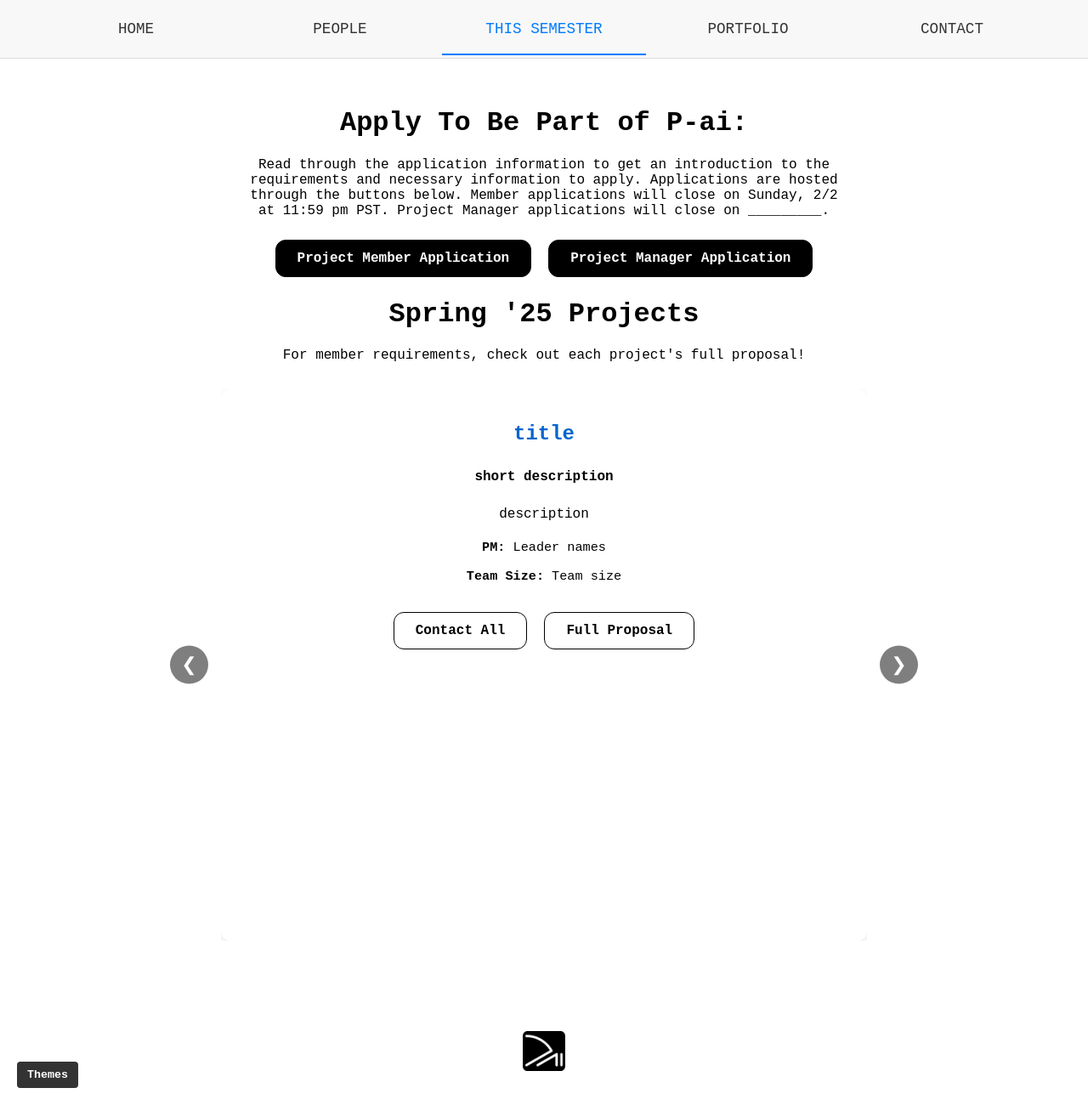
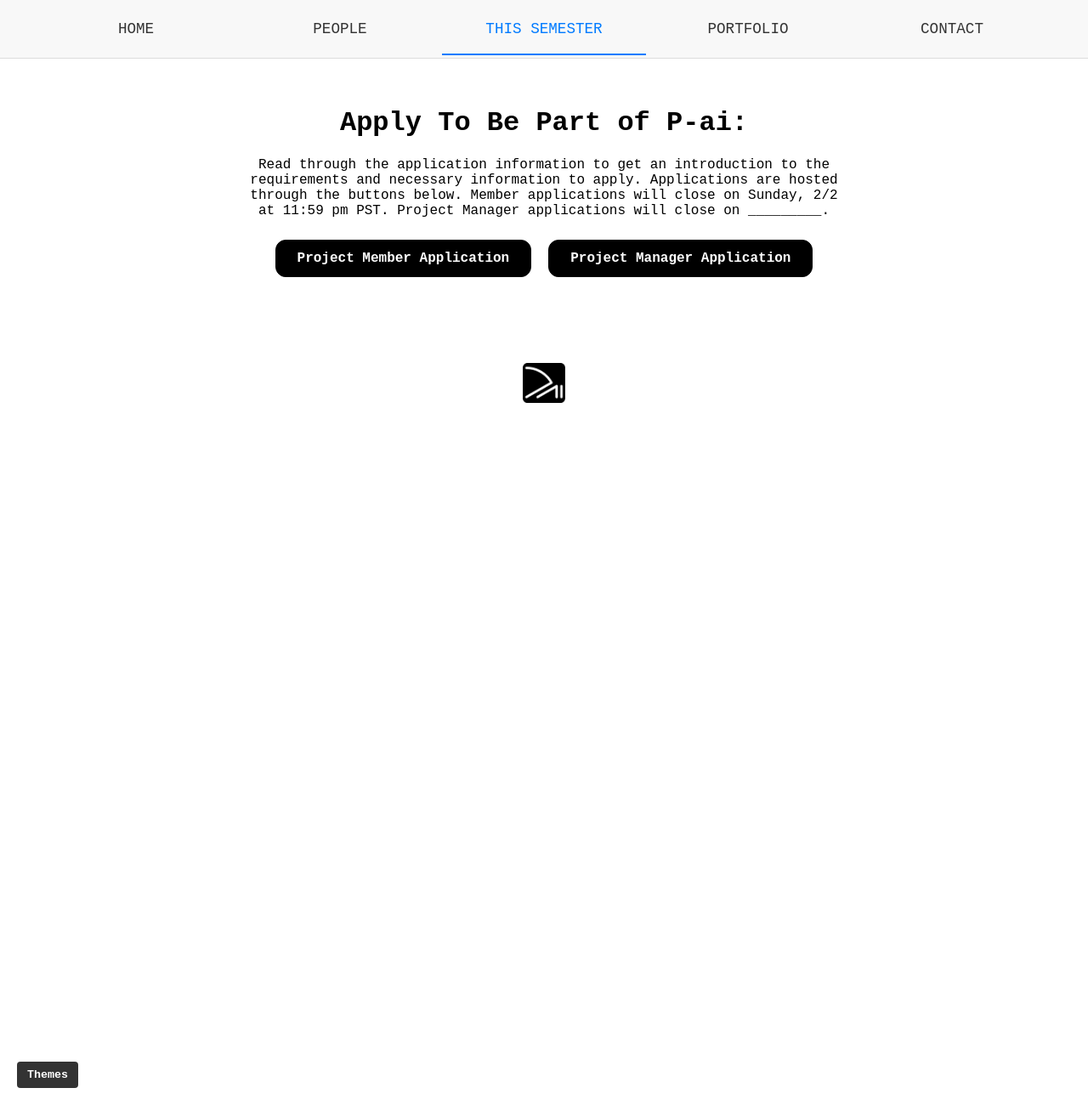
Before and after one commit to asyalyu/pai, a Jekyll site: the page built from semester.html, in a window 1280 px wide and 1300 px high. Shown: the whole window at 85% size. Built offline with Jekyll 4.4.1, drawn with Linux system fonts in a browser that asks for light colours.

Commit message:
COMMMENTS

```diff
--- a/semester.html
+++ b/semester.html
@@ -12,11 +12,15 @@ title: This Semester
             <a href="https://docs.google.com/forms/d/e/1FAIpQLSeQc20u7AARySEmx0JdPxaBpW957Bq0JCguCYPpYbztSkMpyw/viewform?usp=dialog" class="button1" target="_blank">Project Manager Application</a>
         </div>
 
-        <h1>Spring '25 Projects</h1><!--part that changes based on semester -->
-        <p class="text">For member requirements, check out each project's full proposal!</p>
+        <!--UNCOMMENT AND CHANGE FOR DURING THE SEMESTER-->
+        <!-- <h1>Spring '25 Projects</h1>
+        <p class="text">For member requirements, check out each project's full proposal!</p> -->
 
+        <!--UNCOMMENT BELOW FOR NEXT SEMESTERS PROJECTS
+        STORE INFO OF ALL PROJECTS IN JSON
+        CREATE JSON FROM A GOOGLE SHEET OF RESPONSES -->
         <!-- Project Slideshow Container -->
-<div class="project-slideshow">
+<!-- <div class="project-slideshow">
     <button class="slideshow-arrow prev-arrow">❮</button>
 
     <div class="slideshow-wrapper">
@@ -38,10 +42,12 @@ title: This Semester
           </div>
         </div>
       {% endfor %}
-    </div>
+    </div>-->
 
     <button class="slideshow-arrow next-arrow">❯</button>
 </div>
+
+
 <style>
     /* Base Typography */
      h1, h2, h3, h4, p, a, .text,
```
Also changed, not shown: _includes/project_slide.html (deleted, +0 -18 lines), 1 other file.
